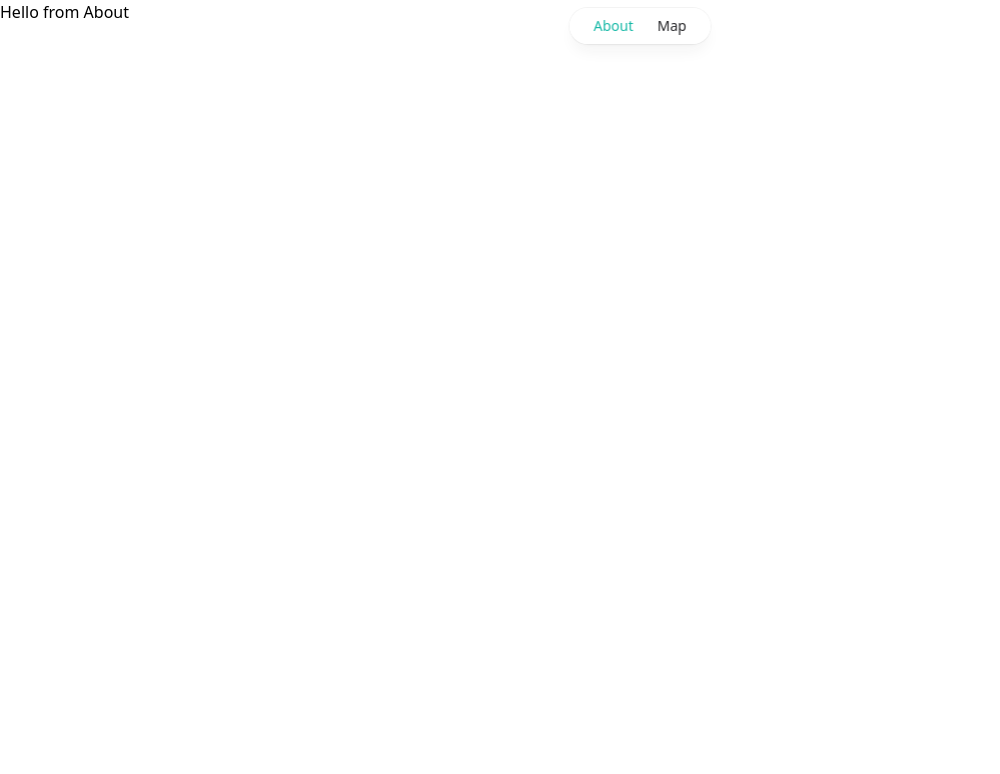
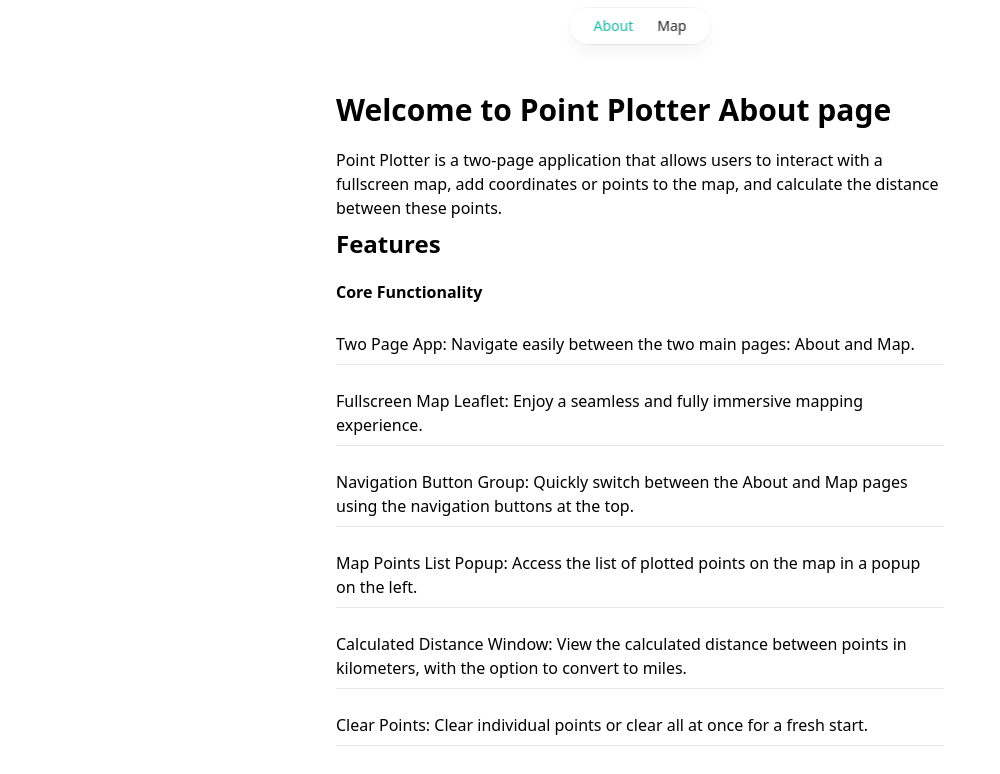
Before and after one commit to mlbudda/point-plotter, a Vue app in the folder frontend/: page /#/about in a window 1280 px wide. Shown: the top 774 px of the page, without its empty margins (0-1000 px from the left). Built offline with nearby package versions, Linux system fonts and the light colour scheme.

Commit message:
about page (temporary) done

```diff
--- a/frontend/src/pages/About.vue
+++ b/frontend/src/pages/About.vue
@@ -1,3 +1,36 @@
 <template>
-    <h1>Hello from About</h1>
+    <div class="max-w-3xl mx-auto px-4 md:px-20 pt-20">
+        <h1 class="text-3xl font-semibold mb-2 leading-loose">Welcome to Point Plotter About page</h1>
+        <p>Point Plotter is a two-page application that allows users to interact with a fullscreen map, add coordinates or
+            points to the map, and calculate the distance between these points.</p>
+
+        <h2 class="text-2xl font-semibold mb-2 leading-loose">Features</h2>
+        <h3 class="text-1xl font-semibold mb-2 leading-loose">Core Functionality</h3>
+        <ul>
+            <li class="border-solid border-b border-grey-700-opacity-10 py-2 my-4">Two Page App: Navigate easily between the
+                two
+                main
+                pages: About and Map.</li>
+            <li class="border-solid border-b border-grey-700-opacity-10 py-2 my-4">Fullscreen Map Leaflet: Enjoy a seamless
+                and
+                fully
+                immersive mapping experience.
+            </li>
+            <li class="border-solid border-b border-grey-700-opacity-10 py-2 my-4">Navigation Button Group: Quickly switch
+                between the
+                About and Map pages using the navigation buttons at the
+                top.</li>
+            <li class="border-solid border-b border-grey-700-opacity-10 py-2 my-4">Map Points List Popup: Access the list of
+                plotted
+                points on the map in a popup on the left.</li>
+            <li class="border-solid border-b border-grey-700-opacity-10 py-2 my-4">Calculated Distance Window: View the
+                calculated
+                distance between points in kilometers, with the option to
+                convert to miles.</li>
+            <li class="border-solid border-b border-grey-700-opacity-10 py-2 my-4">Clear Points: Clear individual points or
+                clear
+                all
+                at once for a fresh start.</li>
+        </ul>
+    </div>
 </template>
```
